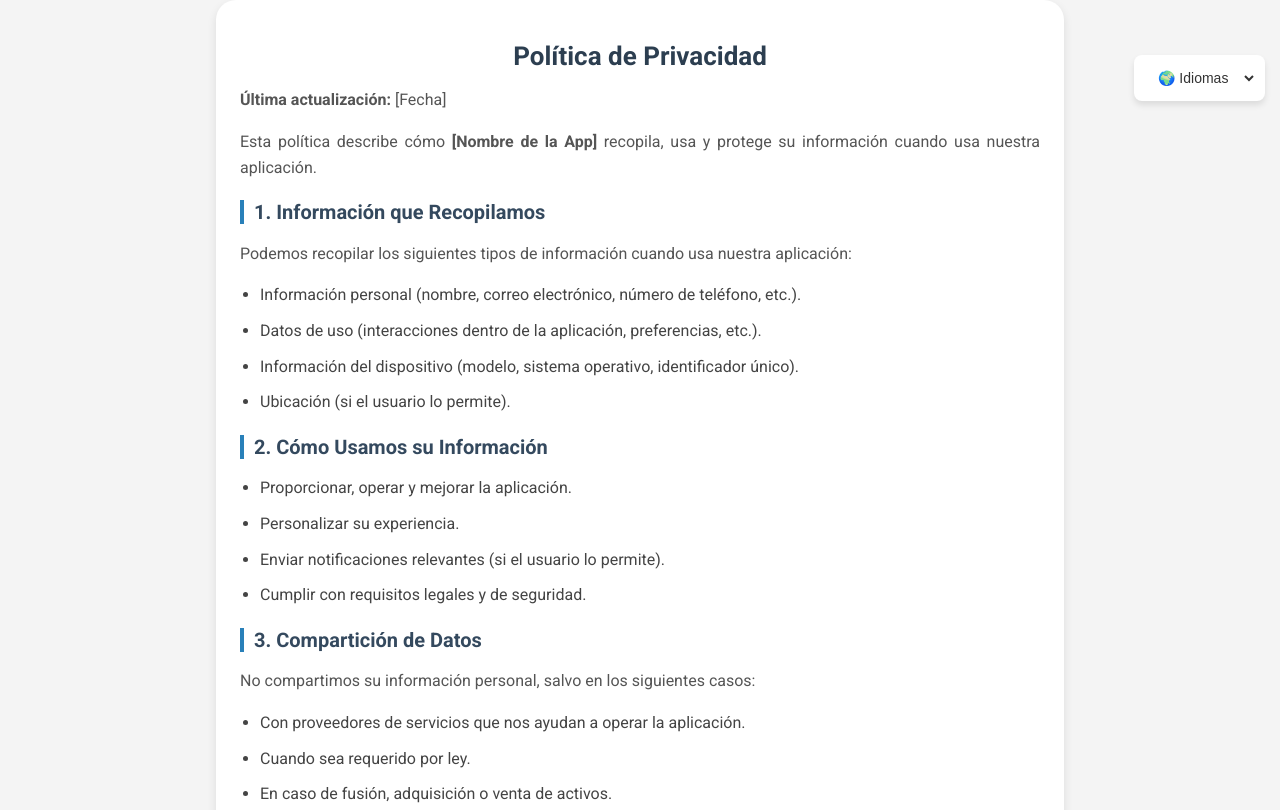
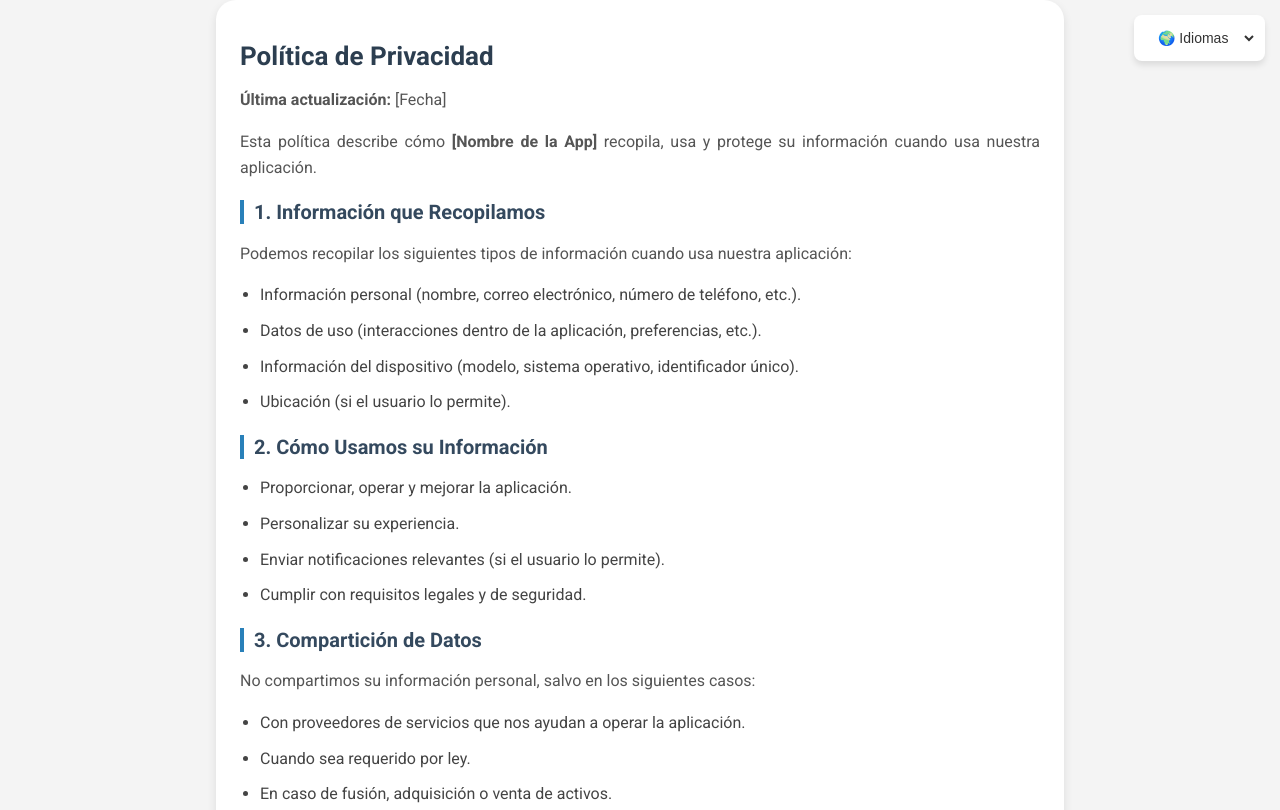
Before and after one commit to Frikii21K/IgniSquare-Policy-Privacy.github.io, a plain HTML site: page index.html in a window 1280 px wide. Shown: the top 810 px of the page. Drawn offline with Linux system fonts and the light colour scheme.

Commit message:
nuevo cambio

```diff
--- a/script.js
+++ b/script.js
@@ -23,7 +23,7 @@ function triggerTranslation() {
     googleCombo.value = savedLang;
   } else {
     // Detecta el idioma del usuario
-    let userLang = navigator.language.slice(0, 2);
+    let userLang = navigator.language.slice(0, 2); // Obtenemos el código de idioma
     const allowedLanguages = ["es", "en", "fr", "pt", "de"];
     if (!allowedLanguages.includes(userLang)) {
       userLang = "en"; // Traducir a inglés por defecto
--- a/style.css
+++ b/style.css
@@ -27,8 +27,7 @@ body {
     font-size: 26px;
     font-weight: bold;
     color: #2c3e50;
-    text-align: center;
-    margin-bottom: 16px;
+     margin-bottom: 16px;
 }
 
 /* Secciones */
@@ -75,7 +74,7 @@ a:hover {
 /* Custom Widget de Traducción */
 #custom_translate_wrapper {
     position: absolute;
-    top: 55px;
+    top: 15px;
     right: 15px;
     z-index: 1000;
     background: #fff;
```
